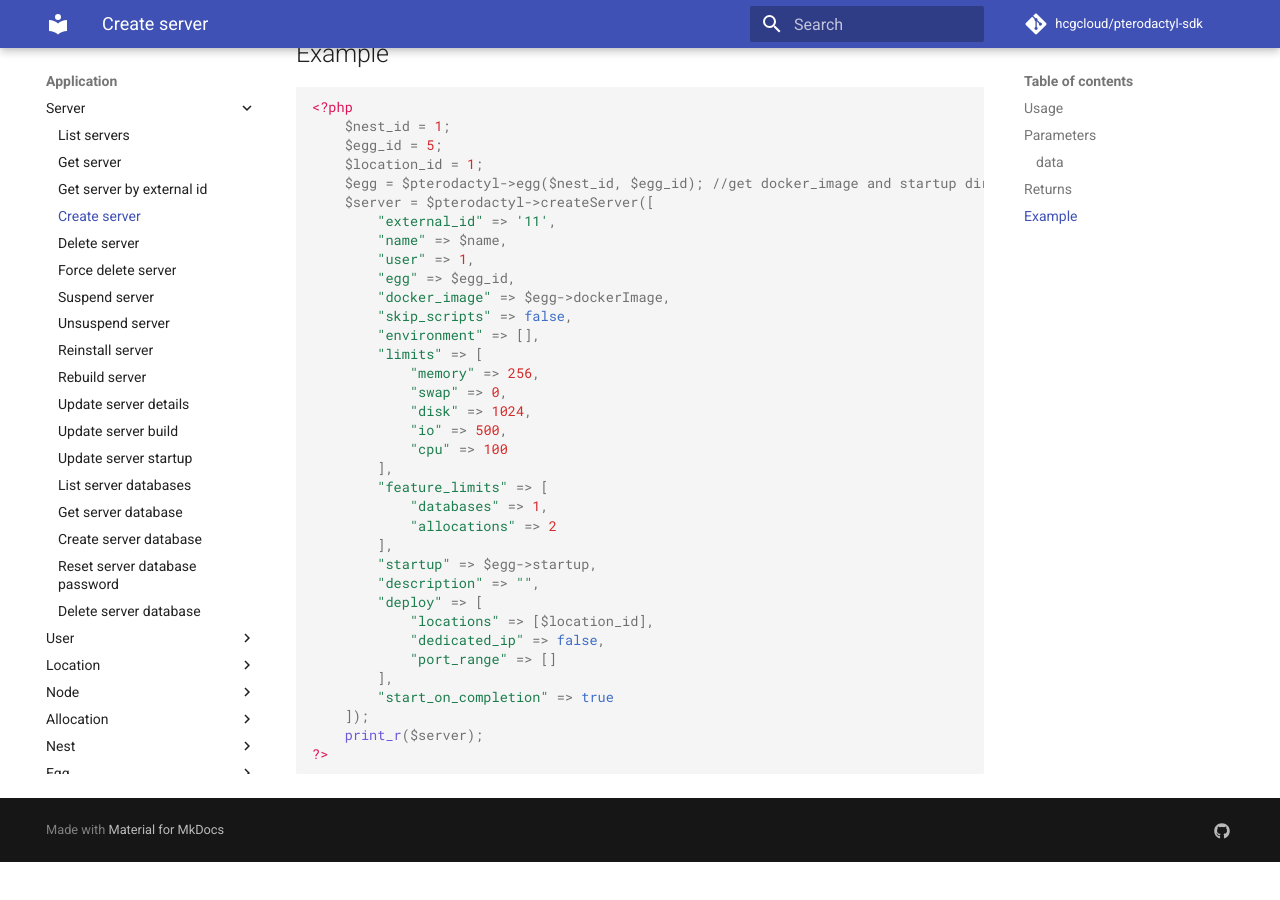
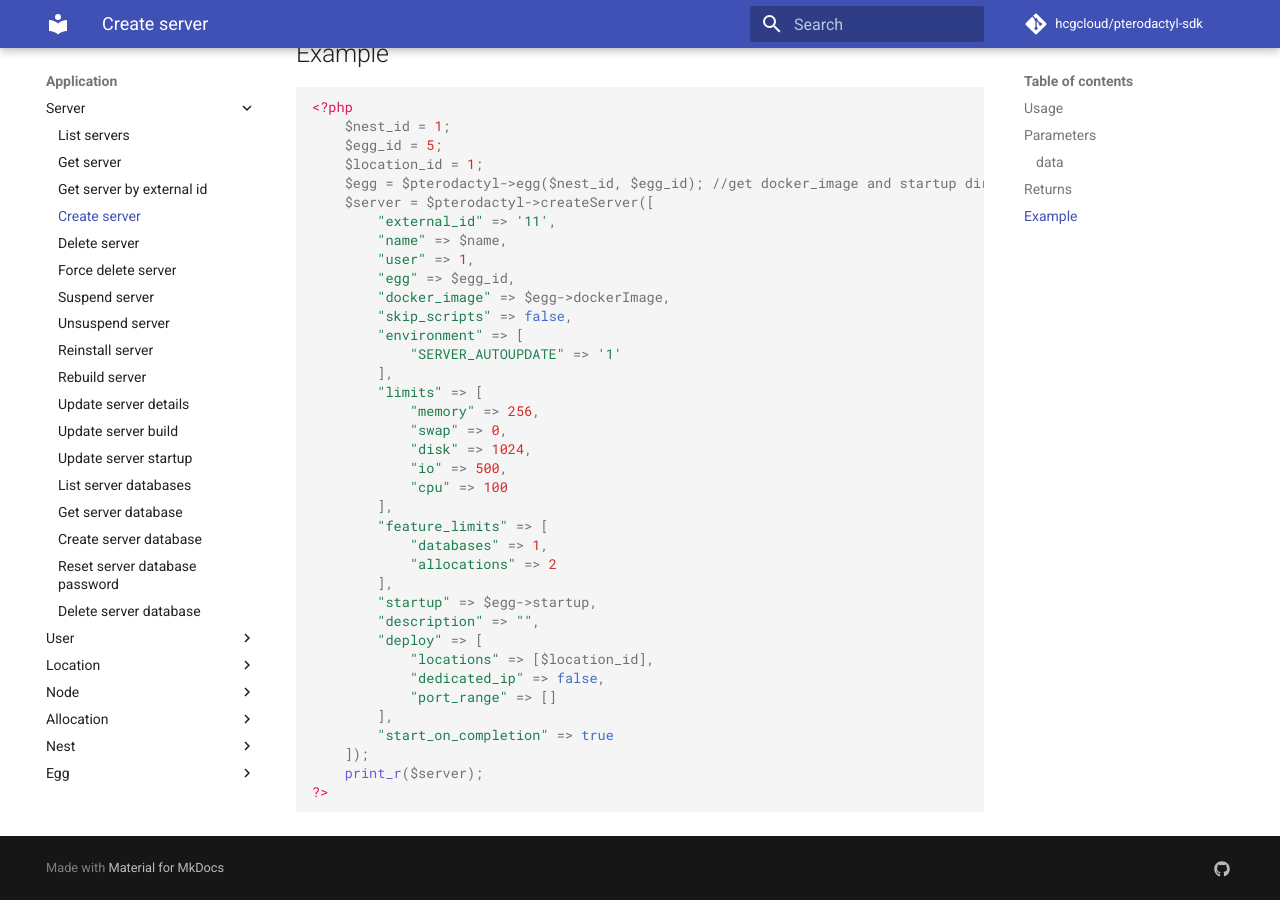
Before and after one commit to hcgcloud/pterodactyl-sdk-docs-v2, an MkDocs documentation site: the page built from docs/application/server/create-server.md, in a window 1280 px wide and 900 px high, scrolled down 4926 px. Built offline with MkDocs 1.6.1 and Material for MkDocs 9.7.7, drawn with Linux system fonts in a browser that asks for light colours; comment, search, counter and statistics services are not loaded; old or Windows-style settings are respelled for this version of MkDocs; before the commit the page ends 5788 px from its top, so only the background shows below that.

Commit message:
Update create-server.md

```diff
--- a/docs/application/server/create-server.md
+++ b/docs/application/server/create-server.md
@@ -201,7 +201,9 @@ Returns a `server instance`.
 		"egg" => $egg_id,
 		"docker_image" => $egg->dockerImage,
 		"skip_scripts" => false,
-		"environment" => [],
+		"environment" => [
+			"SERVER_AUTOUPDATE" => '1'
+		],
 		"limits" => [
 			"memory" => 256,
 			"swap" => 0,
```
